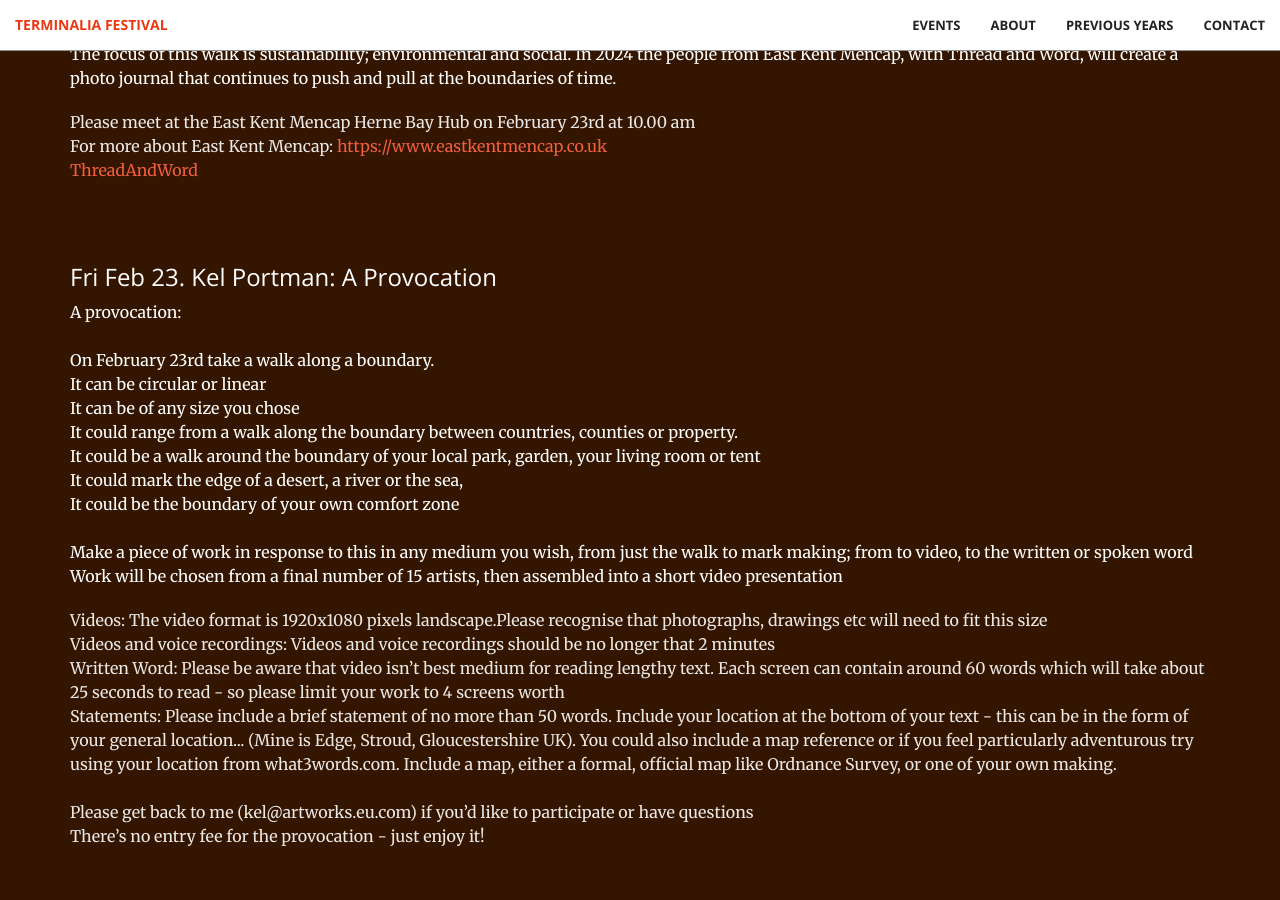
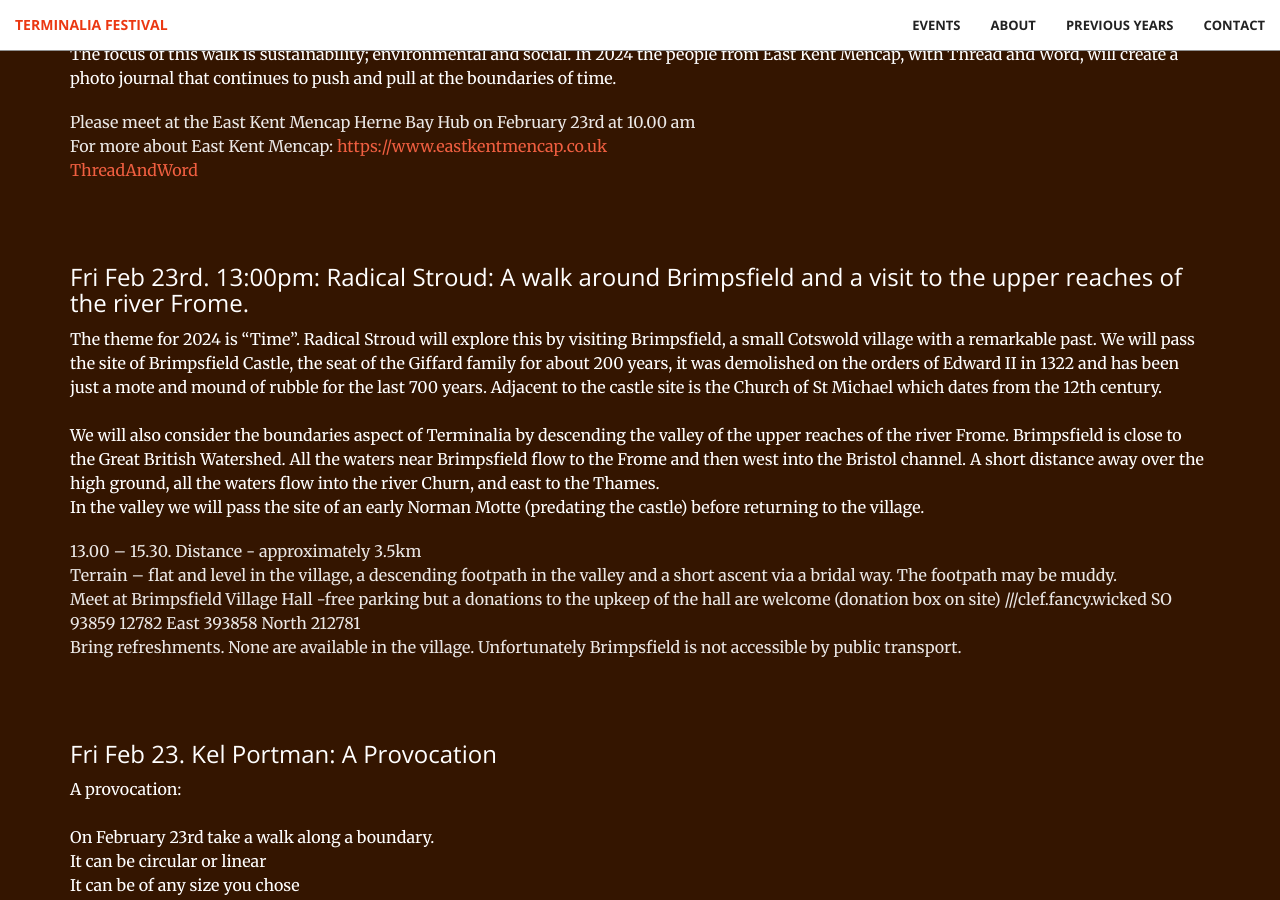
Before and after one commit to timwaters/terminalia, a Jekyll site: the page built from index.html, in a window 1280 px wide and 900 px high, scrolled down 2708 px. Built offline with Jekyll 4.4.1, drawn with Linux system fonts in a browser that asks for light colours; some of the changed text lies outside the part shown.

Commit message:
add radical stroud event feb 23

```diff
--- a/_includes/events.html
+++ b/_includes/events.html
@@ -42,12 +42,32 @@
             The focus of this walk is sustainability; environmental and social. In 2024 the people from East Kent Mencap, with Thread and Word, will create a photo journal that continues to push and pull at the boundaries of time.
           </p>
           <p class="text-faded">
-            Please meet at the East Kent Mencap Herne Bay Hub on February 23rd
-            at 10.00 am <br>
+            Please meet at the East Kent Mencap Herne Bay Hub on February 23rd at 10.00 am <br>
             For more about East Kent Mencap: <a href="https://www.eastkentmencap.co.uk">https://www.eastkentmencap.co.uk</a> <br>
             <a href="https://linktr.ee/ThreadandWord">ThreadAndWord</a>
           </p>
         </div>
+
+        <div class="col-lg-12 col-lg-offset-0 text-left event">
+
+          <h3>Fri Feb 23rd. 13:00pm: Radical Stroud: A walk around Brimpsfield and a visit to the upper reaches of the river Frome.  </h3>
+
+
+          <p class="text">
+            The theme for 2024 is “Time”.  Radical Stroud will explore this by visiting  Brimpsfield, a small Cotswold village with a remarkable past.  We will pass the site of Brimpsfield Castle, the seat of the Giffard family for about 200 years, it was demolished on the orders of Edward II in 1322 and has been just a mote and mound of rubble for the last 700 years. Adjacent to the castle site is the Church of St Michael which dates from the 12th century.
+            <br/>   <br/>
+            We will also consider the boundaries aspect of Terminalia by descending the valley of the upper reaches of the river Frome.  Brimpsfield is close to the Great British Watershed.   All the waters near Brimpsfield flow to the Frome and then west into the Bristol channel.  A short distance away over the high ground, all the waters flow into the river Churn, and east to the Thames.
+            <br/>
+            In the valley we will pass the site of an early Norman Motte (predating the castle) before returning to the village.
+          </p>
+          <p class="text-faded">
+            13.00 – 15.30.  Distance - approximately 3.5km <br/>
+            Terrain – flat and level in the village, a descending footpath in the valley and a short ascent via a bridal way. The footpath may be muddy.<br/>
+            Meet at Brimpsfield Village Hall -free parking but a donations to the upkeep of the hall are welcome (donation box on site) ///clef.fancy.wicked SO 93859 12782  East 393858 North 212781<br/>
+            Bring refreshments. None are available in the village. Unfortunately Brimpsfield is not accessible by public transport.
+          </p>
+        </div>
+
 
 
 
```
Also changed, not shown: other parts of _includes/events.html (+1 -1 lines).
